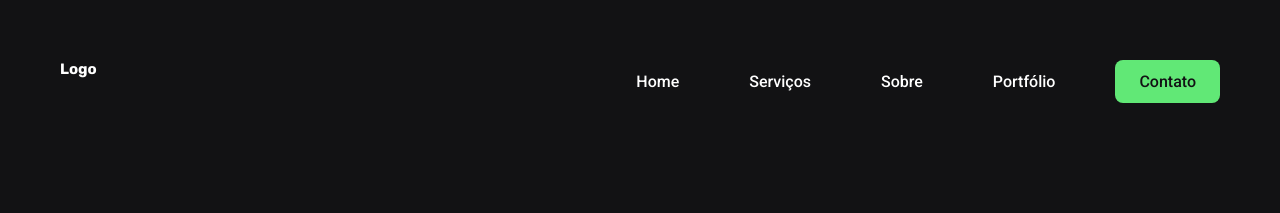
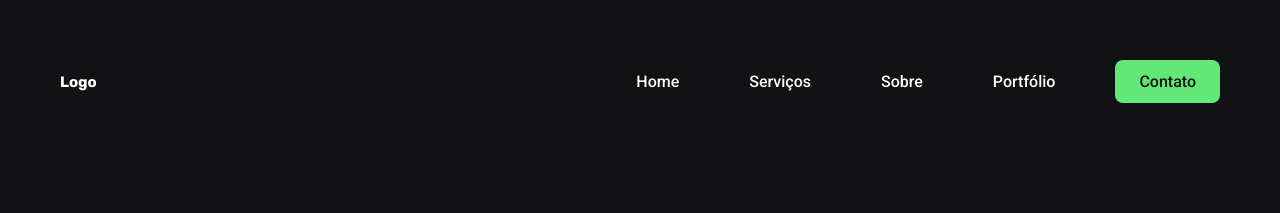
Before and after one commit to auggustus6/iniciodesign-web, a React (Vite) app: page / in a window 1280 px wide. Shown: the top 213 px of the page. Built offline with nearby package versions, Linux system fonts and the light colour scheme.

Commit message:
Fix align navbar center

```diff
--- a/src/components/Footer/Footer.module.css
+++ b/src/components/Footer/Footer.module.css
@@ -35,7 +35,6 @@
 }
 
 .map p {
-  font-weight: 500;
   font-size: 2rem;
   line-height: 3.2rem;
   letter-spacing: 0.02em;
@@ -68,7 +67,6 @@
 }
 
 .contact p {
-  font-weight: 500;
   font-size: 2rem;
   line-height: 3.2rem;
   letter-spacing: 0.02em;
--- a/src/components/NavBar/NavBar.module.css
+++ b/src/components/NavBar/NavBar.module.css
@@ -5,6 +5,7 @@
   margin: 0 auto;
   flex-wrap: wrap;
   padding: 6rem;
+  align-items: center;
 }
 
 .list {
```
